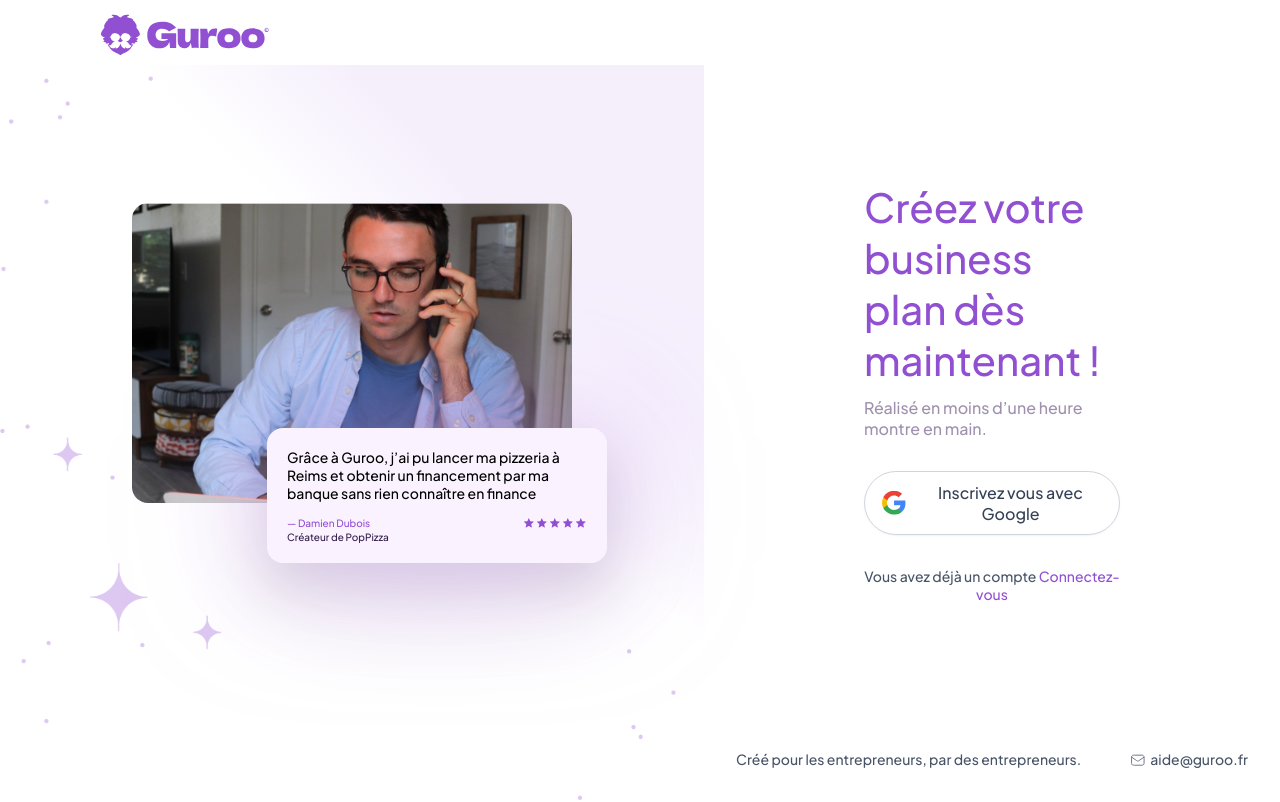
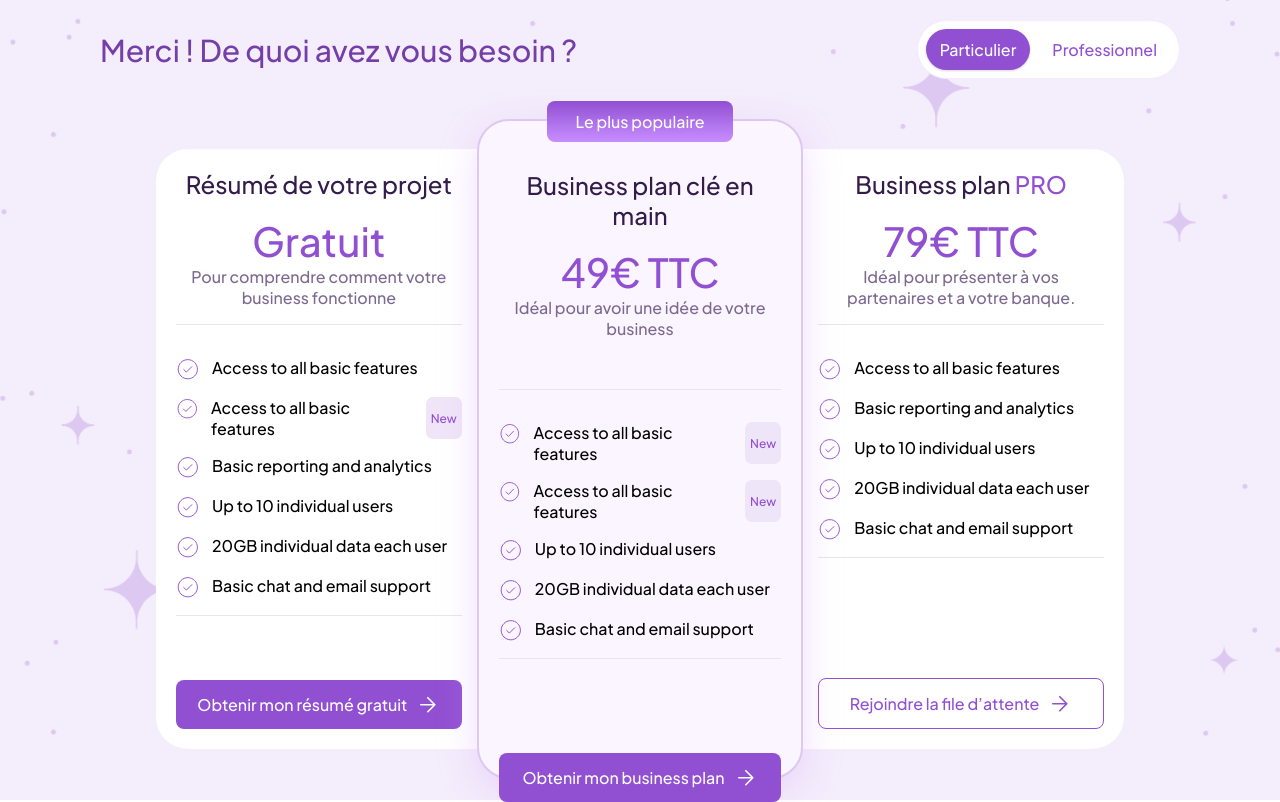
Before and after one commit to Ahmed-Amine-Hlel/Guroo-Frontend, a React (Vite) app: page / in a window 1280 px wide. Built offline with nearby package versions, Linux system fonts and the light colour scheme.

Commit message:
Update payement design

```diff
--- a/src/App.tsx
+++ b/src/App.tsx
@@ -7,6 +7,7 @@
 import CreateBusinessPlan from "./locofy/screens/CreateBusinessPlan";
 // import EditBusinessPlan from "./locofy/screens/EditBusinessPlan";
 import NewBusinessPlan from "./locofy/screens/NewBusinessPlan";
+import PayementScreen from "./locofy/screens/PayementScreen";
 // import InputAmount from "./components/InputAmount";
 // import InputCalendar from "./components/InputCalendar";
 // import InputCheckBox from "./components/InputCheckBox";
@@ -23,7 +24,7 @@
 function App() {
   return (
     <>
-      <div className="h-screen">
+      {/* <div className="h-screen">
         <GoogleOAuthProvider clientId={import.meta.env.VITE_GOOGLE_CLIENT_ID!}>
           <Navbar />
           <Routes>
@@ -36,11 +37,7 @@
             <Route path={"/new-business-plan"} element={<NewBusinessPlan />} />
           </Routes>
         </GoogleOAuthProvider>
-        {/* <Navbar /> */}
-        {/* <EditBusinessPlan /> */}
-        {/* <Navbar />
-        <EditBusinessPlan /> */}
-      </div>
+      </div> */}
 
       {/* <div className="flex flex-col gap-8 justify-center items-center h-screen">
       <InputCheckBox />
@@ -55,6 +52,7 @@
         <Stepper />
        <FloatingActionButton />
       </div> */}
+      <PayementScreen />
     </>
   );
 }
--- a/src/locofy/screens/PayementScreen.tsx
+++ b/src/locofy/screens/PayementScreen.tsx
@@ -24,14 +24,14 @@
       </div>
 
       <div className="px-2 sm:px-20 md:px-14 flex flex-col lg:flex-row justify-center items-center">
-        <div className="bg-white p-[20px] w-full h-full rounded-[32px] lg:rounded-tr-none lg:rounded-br-none lg:mr-[-5px] mb-[50px] lg:mb-0">
-          <div className="mb-[16px] text-[18px] md:text-[20px] lg:text-[22px] xl:text-[24px] text-center text-[#331C4A]">
+        <div className="flex flex-col w-[380px] h-[600px] min-[1864px]:w-[450px] min-[1864px]:h-[700px] bg-white p-[20px] rounded-[32px] lg:rounded-tr-none lg:rounded-br-none lg:mr-[-5px] mb-[50px] lg:mb-0">
+          <div className="mb-[16px] text-[18px] md:text-[20px] lg:text-[22px] xl:text-[24px] min-[1864px]:text-[30px] text-center text-[#331C4A]">
             Résumé de votre projet
           </div>
-          <div className="text-center text-[#914FD2] text-[34px] md:text-[36px] lg:text-[38px] xl:text-[40px] font-medium">
+          <div className="text-center text-[#914FD2] text-[34px] md:text-[36px] lg:text-[38px] xl:text-[40px] min-[1864px]:text-[46px] font-medium">
             Gratuit
           </div>
-          <div className="text-[13px] md:text-[14px] lg:text-[15px] xl:text-[16px] text-center text-[#7D6990] mb-[16px]">
+          <div className="text-[13px] md:text-[14px] lg:text-[15px] xl:text-[16px] min-[1864px]:text-[20px] text-center text-[#7D6990] mb-[16px]">
             Pour comprendre comment votre business fonctionne
           </div>
 
@@ -42,10 +42,10 @@
                 <img
                   src="/check-icon.svg"
                   alt="check-icon"
-                  className="w-[24px] object-contain"
+                  className="w-[24px] min-[1864px]:w-[30px] object-contain"
                 />
               </div>
-              <div className="text-[13px] md:text-[14px] lg:text-[15px] xl:text-[16px]">
+              <div className="text-[13px] md:text-[14px] lg:text-[15px] xl:text-[16px] min-[1864px]:text-[22px]">
                 Access to all basic features
               </div>
             </div>
@@ -54,13 +54,13 @@
                 <img
                   src="/check-icon.svg"
                   alt="check-icon"
-                  className="w-[24px] object-contain"
+                  className="w-[24px] min-[1864px]:w-[30px] object-contain"
                 />
               </div>
-              <div className="mr-[5px] text-[13px] md:text-[14px] lg:text-[15px] xl:text-[16px]">
+              <div className="mr-[5px] text-[13px] md:text-[14px] lg:text-[15px] xl:text-[16px] min-[1864px]:text-[22px]">
                 Access to all basic features
               </div>
-              <div className="flex justify-center items-center text-[#914FD2] px-[5px] py-[2px] bg-[#EFE5F8] text-[10px] md:text-[12px] rounded-[7px] ">
+              <div className="flex justify-center items-center text-[#914FD2] px-[5px] py-[2px] bg-[#EFE5F8] text-[10px] md:text-[12px] min-[1864px]:text-[14px] rounded-[7px] ">
                 New
               </div>
             </div>
@@ -69,10 +69,10 @@
                 <img
                   src="/check-icon.svg"
                   alt="check-icon"
-                  className="w-[24px] object-contain"
+                  className="w-[24px] min-[1864px]:w-[30px] object-contain"
                 />
               </div>
-              <div className="text-[13px] md:text-[14px] lg:text-[15px] xl:text-[16px]">
+              <div className="text-[13px] md:text-[14px] lg:text-[15px] xl:text-[16px] min-[1864px]:text-[22px]">
                 Basic reporting and analytics
               </div>
             </div>
@@ -81,10 +81,10 @@
                 <img
                   src="/check-icon.svg"
                   alt="check-icon"
-                  className="w-[24px] object-contain"
+                  className="w-[24px] min-[1864px]:w-[30px] object-contain"
                 />
               </div>
-              <div className="text-[13px] md:text-[14px] lg:text-[15px] xl:text-[16px]">
+              <div className="text-[13px] md:text-[14px] lg:text-[15px] xl:text-[16px] min-[1864px]:text-[22px]">
                 Up to 10 individual users
               </div>
             </div>
@@ -93,10 +93,10 @@
                 <img
                   src="/check-icon.svg"
                   alt="check-icon"
-                  className="w-[24px] object-contain"
+                  className="w-[24px] min-[1864px]:w-[30px] object-contain"
                 />
               </div>
-              <div className="text-[13px] md:text-[14px] lg:text-[15px] xl:text-[16px]">
+              <div className="text-[13px] md:text-[14px] lg:text-[15px] xl:text-[16px] min-[1864px]:text-[22px]">
                 20GB individual data each user
               </div>
             </div>
@@ -105,15 +105,16 @@
                 <img
                   src="/check-icon.svg"
                   alt="check-icon"
-                  className="w-[24px] object-contain"
+                  className="w-[24px] min-[1864px]:w-[30px] object-contain"
                 />
               </div>
-              <div className="text-[13px] md:text-[14px] lg:text-[15px] xl:text-[16px]">
+              <div className="text-[13px] md:text-[14px] lg:text-[15px] xl:text-[16px] min-[1864px]:text-[22px]">
                 Basic chat and email support
               </div>
             </div>
             <hr className="mb-[32px]" />
-
+          </div>
+          <div className="flex items-end h-full">
             <button className="flex justify-center items-center gap-[8px] text-[13px] md:text-[14px] lg:text-[15px] xl:text-[16px] px-[20px] py-[12px] w-full text-white rounded-[8px] bg-[#914FD2] hover:bg-[#8347bd]">
               <span>Obtenir mon résumé gratuit</span>
               <span>
@@ -136,19 +137,19 @@
             </button>
           </div>
         </div>
-        <div className="z-50 bg-[#FAF5FF] card-shadow border-[2px] border-[#ddc8f1] p-[20px] w-full rounded-[32px] mb-[50px] lg:mb-0">
+        <div className="flex flex-col w-[380px] h-[660px] min-[1864px]:w-[450px] min-[1864px]:h-[760px] z-50 bg-[#FAF5FF] card-shadow border-[2px] border-[#ddc8f1] p-[20px] rounded-[32px] mb-[50px] lg:mb-0">
           <div className="-translate-y-[40px] flex justify-center">
             <div className="text-white rounded-[8px] px-[28px] py-[10px] bg-gradient-to-b from-[#914FD2] from-0% to-[#C78EFF] to-100%">
               Le plus populaire
             </div>
           </div>
-          <div className="mt-[-12px] mb-[16px] text-[18px] md:text-[20px] lg:text-[22px] xl:text-[24px] text-center text-[#331C4A]">
+          <div className="mt-[-12px] mb-[16px] text-[18px] md:text-[20px] lg:text-[22px] xl:text-[24px] min-[1864px]:text-[30px] text-center text-[#331C4A]">
             Business plan clé en main
           </div>
-          <div className="text-center text-[#914FD2] text-[34px] md:text-[36px] lg:text-[38px] xl:text-[40px] font-medium">
+          <div className="text-center text-[#914FD2] text-[34px] md:text-[36px] lg:text-[38px] xl:text-[40px] min-[1864px]:text-[46px] font-medium">
             49€ TTC
           </div>
-          <div className="mb-[50px] text-[13px] md:text-[14px] lg:text-[15px] xl:text-[16px] text-center text-[#7D6990] mb-[16px]">
+          <div className="mb-[50px] text-[13px] md:text-[14px] lg:text-[15px] xl:text-[16px] min-[1864px]:text-[20px] text-center text-[#7D6990] mb-[16px]">
             Idéal pour avoir une idée de votre business
           </div>
           <hr className="mb-[32px]" />
@@ -158,13 +159,13 @@
                 <img
                   src="/check-icon.svg"
                   alt="check-icon"
-                  className="w-[24px] object-contain"
+                  className="w-[24px] min-[1864px]:w-[30px] object-contain"
                 />
               </div>
-              <div className="mr-[5px] text-[13px] md:text-[14px] lg:text-[15px] xl:text-[16px]">
+              <div className="mr-[5px] text-[13px] md:text-[14px] lg:text-[15px] xl:text-[16px] min-[1864px]:text-[22px]">
                 Access to all basic features
               </div>
-              <div className="flex justify-center items-center text-[#914FD2] px-[5px] py-[2px] bg-[#EFE5F8] text-[10px] md:text-[12px] rounded-[7px] ">
+              <div className="flex justify-center items-center text-[#914FD2] px-[5px] py-[2px] bg-[#EFE5F8] text-[10px] md:text-[12px] min-[1864px]:text-[14px] rounded-[7px] ">
                 New
               </div>
             </div>
@@ -173,13 +174,13 @@
                 <img
                   src="/check-icon.svg"
                   alt="check-icon"
-                  className="w-[24px] object-contain"
+                  className="w-[24px] min-[1864px]:w-[30px] object-contain"
                 />
               </div>
-              <div className="mr-[5px] text-[13px] md:text-[14px] lg:text-[15px] xl:text-[16px]">
+              <div className="mr-[5px] text-[13px] md:text-[14px] lg:text-[15px] xl:text-[16px] min-[1864px]:text-[22px]">
                 Access to all basic features
               </div>
-              <div className="flex justify-center items-center text-[#914FD2] px-[5px] py-[2px] bg-[#EFE5F8] text-[10px] md:text-[12px] rounded-[7px] ">
+              <div className="flex justify-center items-center text-[#914FD2] px-[5px] py-[2px] bg-[#EFE5F8] text-[10px] md:text-[12px] min-[1864px]:text-[14px] rounded-[7px] ">
                 New
               </div>
             </div>
@@ -188,10 +189,10 @@
                 <img
                   src="/check-icon.svg"
                   alt="check-icon"
-                  className="w-[24px] object-contain"
+                  className="w-[24px] min-[1864px]:w-[30px] object-contain"
                 />
               </div>
-              <div className="text-[13px] md:text-[14px] lg:text-[15px] xl:text-[16px]">
+              <div className="text-[13px] md:text-[14px] lg:text-[15px] xl:text-[16px] min-[1864px]:text-[22px]">
                 Up to 10 individual users
               </div>
             </div>
@@ -200,10 +201,10 @@
                 <img
                   src="/check-icon.svg"
                   alt="check-icon"
-                  className="w-[24px] object-contain"
+                  className="w-[24px] min-[1864px]:w-[30px] object-contain"
                 />
               </div>
-              <div className="text-[13px] md:text-[14px] lg:text-[15px] xl:text-[16px]">
+              <div className="text-[13px] md:text-[14px] lg:text-[15px] xl:text-[16px] min-[1864px]:text-[22px]">
                 20GB individual data each user
               </div>
             </div>
@@ -212,15 +213,16 @@
                 <img
                   src="/check-icon.svg"
                   alt="check-icon"
-                  className="w-[24px] object-contain"
+                  className="w-[24px] min-[1864px]:w-[30px] object-contain"
                 />
               </div>
-              <div className="text-[13px] md:text-[14px] lg:text-[15px] xl:text-[16px]">
+              <div className="text-[13px] md:text-[14px] lg:text-[15px] xl:text-[16px] min-[1864px]:text-[22px]">
                 Basic chat and email support
               </div>
             </div>
             <hr className="mb-[32px]" />
-
+          </div>
+          <div className="h-full min-[1864px]:flex min-[1864px]:items-center mt-4">
             <button className="flex justify-center items-center gap-[8px] text-[13px] md:text-[14px] lg:text-[15px] xl:text-[16px] px-[20px] py-[12px] w-full text-white rounded-[8px] bg-[#914FD2] hover:bg-[#8347bd]">
               <span>Obtenir mon business plan</span>
               <span>
@@ -243,14 +245,14 @@
             </button>
           </div>
         </div>
-        <div className="bg-white p-[20px] w-full rounded-[32px] lg:rounded-tl-none lg:rounded-bl-none lg:ml-[-5px] mb-[50px] lg:mb-0">
-          <div className="mb-[16px] text-[18px] md:text-[20px] lg:text-[22px] xl:text-[24px] text-center text-[#331C4A]">
+        <div className="flex flex-col w-[380px] h-[600px] min-[1864px]:w-[450px] min-[1864px]:h-[700px] bg-white p-[20px] rounded-[32px] lg:rounded-tl-none lg:rounded-bl-none lg:ml-[-5px] mb-[50px] lg:mb-0">
+          <div className="mb-[16px] text-[18px] md:text-[20px] lg:text-[22px] xl:text-[24px] min-[1864px]:text-[30px] text-center text-[#331C4A]">
             Business plan <span className="text-[#914FD2]">PRO</span>
           </div>
-          <div className="text-center text-[#914FD2] text-[#914FD2] text-[34px] md:text-[36px] lg:text-[38px] xl:text-[40px] font-medium">
+          <div className="text-center text-[#914FD2] text-[#914FD2] text-[34px] md:text-[36px] lg:text-[38px] xl:text-[40px] min-[1864px]:text-[46px] font-medium">
             79€ TTC
           </div>
-          <div className="text-[13px] md:text-[14px] lg:text-[15px] xl:text-[16px] text-center text-[#7D6990] mb-[16px]">
+          <div className="text-[13px] md:text-[14px] lg:text-[15px] xl:text-[16px] min-[1864px]:text-[20px] text-center text-[#7D6990] mb-[16px]">
             Idéal pour présenter à vos partenaires et a votre banque.
           </div>
 
@@ -261,10 +263,10 @@
                 <img
                   src="/check-icon.svg"
                   alt="check-icon"
-                  className="w-[24px] object-contain"
+                  className="w-[24px] min-[1864px]:w-[30px] object-contain"
                 />
               </div>
-              <div className="text-[13px] md:text-[14px] lg:text-[15px] xl:text-[16px]">
+              <div className="text-[13px] md:text-[14px] lg:text-[15px] xl:text-[16px] min-[1864px]:text-[22px]">
                 Access to all basic features
               </div>
             </div>
@@ -273,10 +275,10 @@
                 <img
                   src="/check-icon.svg"
                   alt="check-icon"
-                  className="w-[24px] object-contain"
+                  className="w-[24px] min-[1864px]:w-[30px] object-contain"
                 />
               </div>
-              <div className="mr-[5px] text-[13px] md:text-[14px] lg:text-[15px] xl:text-[16px]">
+              <div className="mr-[5px] text-[13px] md:text-[14px] lg:text-[15px] xl:text-[16px] min-[1864px]:text-[22px]">
                 Basic reporting and analytics
               </div>
             </div>
@@ -285,10 +287,10 @@
                 <img
                   src="/check-icon.svg"
                   alt="check-icon"
-                  className="w-[24px] object-contain"
+                  className="w-[24px] min-[1864px]:w-[30px] object-contain"
                 />
               </div>
-              <div className="text-[13px] md:text-[14px] lg:text-[15px] xl:text-[16px]">
+              <div className="text-[13px] md:text-[14px] lg:text-[15px] xl:text-[16px] min-[1864px]:text-[22px]">
                 Up to 10 individual users
               </div>
             </div>
@@ -297,10 +299,10 @@
                 <img
                   src="/check-icon.svg"
                   alt="check-icon"
-                  className="w-[24px] object-contain"
+                  className="w-[24px] min-[1864px]:w-[30px] object-contain"
                 />
               </div>
-              <div className="text-[13px] md:text-[14px] lg:text-[15px] xl:text-[16px]">
+              <div className="text-[13px] md:text-[14px] lg:text-[15px] xl:text-[16px] min-[1864px]:text-[22px]">
                 20GB individual data each user
               </div>
             </div>
@@ -309,15 +311,16 @@
                 <img
                   src="/check-icon.svg"
                   alt="check-icon"
-                  className="w-[24px] object-contain"
+                  className="w-[24px] min-[1864px]:w-[30px] object-contain"
                 />
               </div>
-              <div className="text-[13px] md:text-[14px] lg:text-[15px] xl:text-[16px]">
+              <div className="text-[13px] md:text-[14px] lg:text-[15px] xl:text-[16px] min-[1864px]:text-[22px]">
                 Basic chat and email support
               </div>
             </div>
             <hr className="mb-[32px] lg:mb-[72px]" />
-
+          </div>
+          <div className="flex items-end h-full">
             <button className="flex justify-center items-center gap-[8px] text-[13px] md:text-[14px] lg:text-[15px] xl:text-[16px] px-[20px] py-[12px] w-full text-[#914FD2] border border-[#914FD2] rounded-[8px]">
               <span>Rejoindre la file d’attente</span>
               <span>
```
